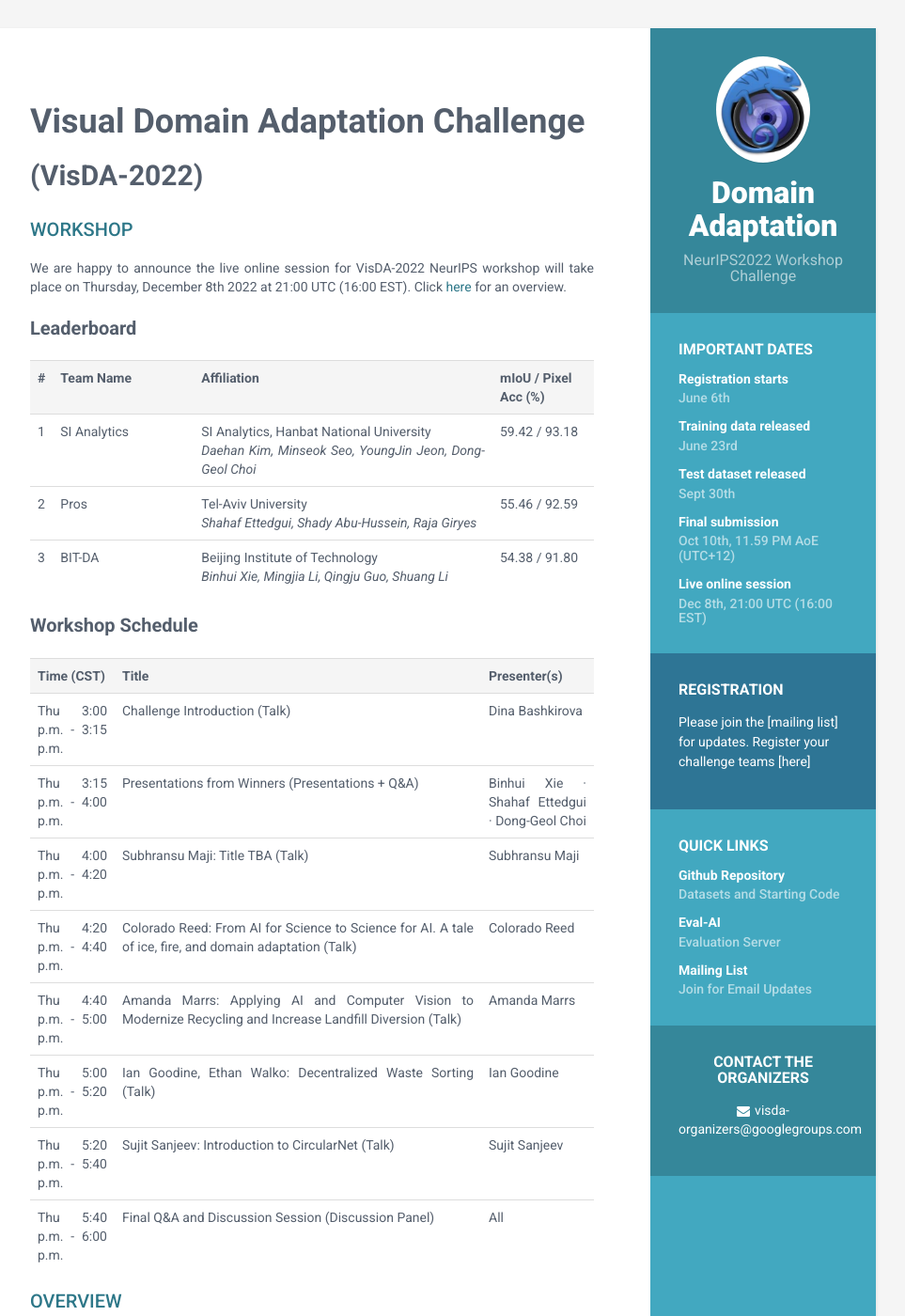
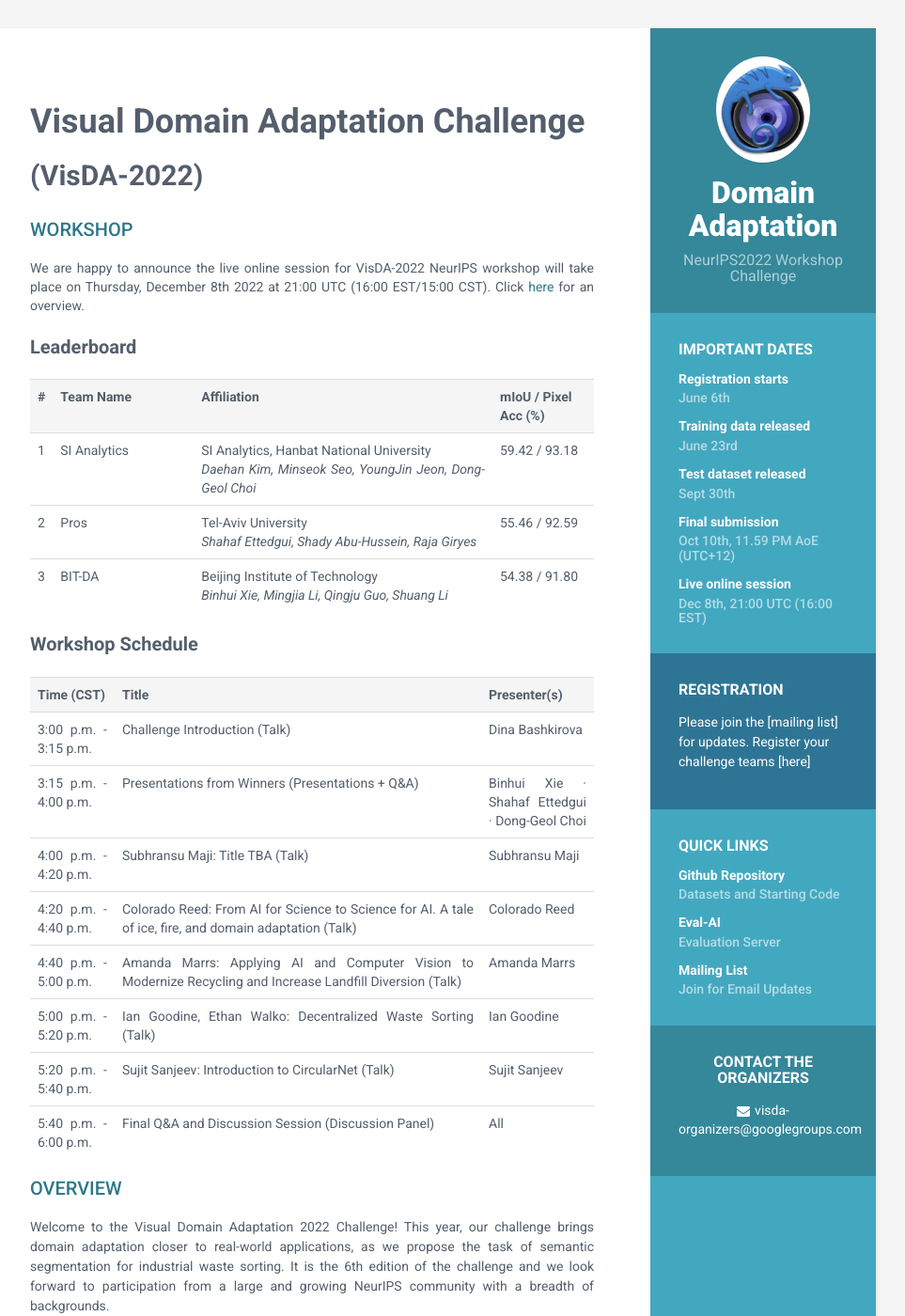
Before and after one commit to VisionLearningGroup/visda-2022, a Jekyll site: the page built from index.html, in a window 1280 px wide and 1400 px high. Shown: the whole window at 94% size, without its empty margins (188-1151 px from the left). Built offline with Jekyll 4.4.1, drawn with Linux system fonts in a browser that asks for light colours.

Commit message:
small fix in table

```diff
--- a/index.html
+++ b/index.html
@@ -27,7 +27,7 @@
 
 <h2 class="section-title"> Workshop </h2>
 
-We are happy to announce the live online session for VisDA-2022 NeurIPS workshop will take place on Thursday, December 8th 2022 at 21:00 UTC (16:00 EST). Click <a href="https://recorder-v3.slideslive.com/?share=78449&s=2dde8157-803e-4828-b64d-93297fb20aad">here</a> for an overview.
+We are happy to announce the live online session for VisDA-2022 NeurIPS workshop will take place on Thursday, December 8th 2022 at 21:00 UTC (16:00 EST/15:00 CST). Click <a href="https://recorder-v3.slideslive.com/?share=78449&s=2dde8157-803e-4828-b64d-93297fb20aad">here</a> for an overview.
 
 </br> </br> <b style="font-size: 20px;"> Leaderboard </b> </br> </br>
 
@@ -60,6 +60,7 @@
 
 
 <b style="font-size: 20px;"> Workshop Schedule </b> </br> </br>
+
 <table style="width:100%" class="table">
   <tr class="active">
     <th width='15%'>Time (CST)</th>
@@ -67,42 +68,42 @@
     <th>Presenter(s)</th>
   </tr>
   <tr>
-    <td>Thu 3:00 p.m. - 3:15 p.m.</td>
+    <td>3:00 p.m. - 3:15 p.m.</td>
     <td>Challenge Introduction (Talk)</td>
     <td>Dina Bashkirova</td>
   </tr>
   <tr>
-    <td>Thu 3:15 p.m. - 4:00 p.m.</td>
+    <td>3:15 p.m. - 4:00 p.m.</td>
     <td>Presentations from Winners (Presentations + Q&amp;A)</td>
     <td>Binhui Xie · Shahaf Ettedgui · Dong-Geol Choi</td>
   </tr>
   <tr>
-    <td>Thu 4:00 p.m. - 4:20 p.m.</td>
+    <td>4:00 p.m. - 4:20 p.m.</td>
     <td>Subhransu Maji: Title TBA (Talk)</td>
     <td>Subhransu Maji</td>
   </tr>
   <tr>
-    <td>Thu 4:20 p.m. - 4:40 p.m.</td>
+    <td>4:20 p.m. - 4:40 p.m.</td>
     <td>Colorado Reed: From AI for Science to Science for AI. A tale of ice, fire, and domain adaptation (Talk)</td>
     <td>Colorado Reed</td>
   </tr>
   <tr>
-    <td>Thu 4:40 p.m. - 5:00 p.m.</td>
+    <td>4:40 p.m. - 5:00 p.m.</td>
     <td>Amanda Marrs: Applying AI and Computer Vision to Modernize Recycling and Increase Landfill Diversion (Talk)</td>
     <td>Amanda Marrs</td>
   </tr>
   <tr>
-    <td>Thu 5:00 p.m. - 5:20 p.m.</td>
+    <td>5:00 p.m. - 5:20 p.m.</td>
     <td>Ian Goodine, Ethan Walko: Decentralized Waste Sorting (Talk)</td>
     <td>Ian Goodine</td>
   </tr>
   <tr>
-    <td>Thu 5:20 p.m. - 5:40 p.m.</td>
+    <td>5:20 p.m. - 5:40 p.m.</td>
     <td>Sujit Sanjeev: Introduction to CircularNet (Talk)</td>
     <td>Sujit Sanjeev</td>
   </tr>
   <tr>
-    <td>Thu 5:40 p.m. - 6:00 p.m.</td>
+    <td>5:40 p.m. - 6:00 p.m.</td>
     <td>Final Q&amp;A and Discussion Session (Discussion Panel)</td>
     <td>All</td>
   </tr>
```
